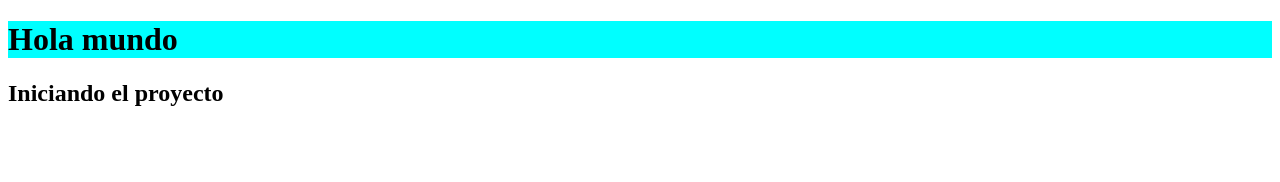
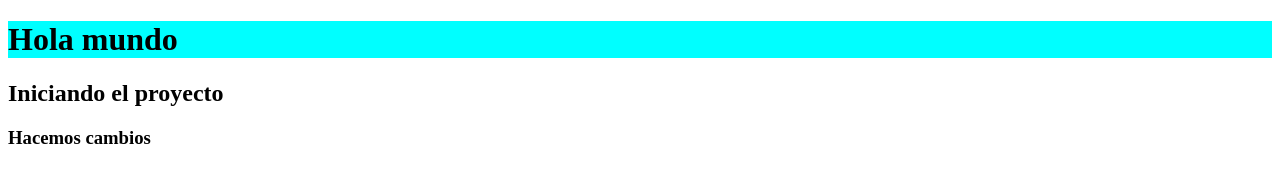
Before and after one commit to FedericoCappelletti96/Prueba-de-reposritorio, a plain HTML site: page index.html in a window 1280 px wide. Drawn offline with Linux system fonts and the light colour scheme.

Commit message:
Agregue cambios nuevos

```diff
--- a/index.html
+++ b/index.html
@@ -9,6 +9,7 @@
 <body>
     <h1>Hola mundo</h1>
     <h2>Iniciando el proyecto</h2>
+    <h3>Hacemos cambios</h3>
     <script src="main.js"></script>
 </body>
 </html>
```
